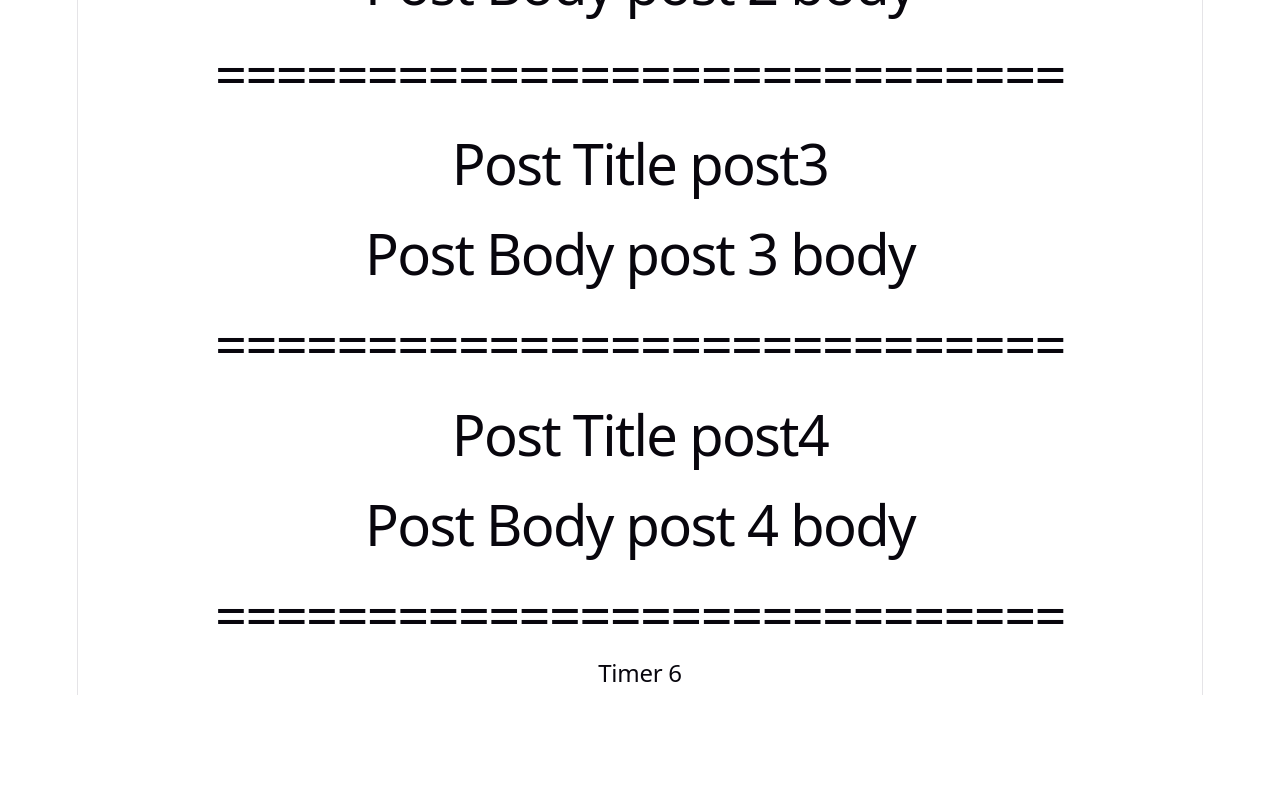
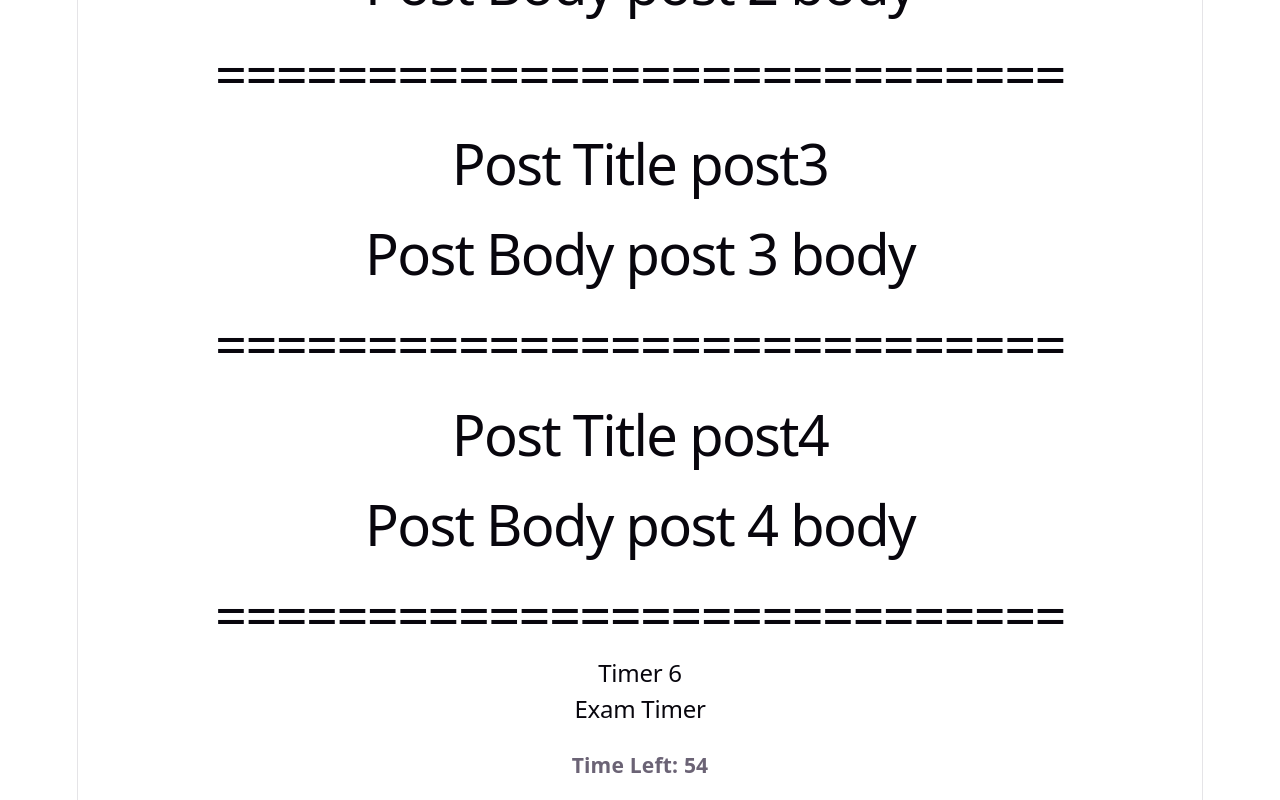
Before and after one commit to Adithya-vajrala/props-concepts, a React (Vite) app: page / in a window 1280 px wide. Shown: the part 2344-3144 px from the top of the page. Before the commit the page ends 3039 px from the top, so only its background shows below. Built offline with nearby package versions, Linux system fonts and the light colour scheme.

Commit message:
feat:another example of use effect is added

```diff
--- a/src/App.tsx
+++ b/src/App.tsx
@@ -5,6 +5,7 @@ import EmployeeCard from './EmployeeCard';
 import EmployeeArray from './EmployeeArray';
 import Blog from './Blog';
 import Timer from './Timer';
+import CountDoun from './CountDoun';
 
 function App() {
   const emp = {
@@ -36,8 +37,9 @@ function App() {
         ))
       }
       </ul>
-      <Blog></Blog>
-      <Timer></Timer>
+      <Blog />
+      <Timer />
+      <CountDoun />
     </>
   )
 }
--- /dev/null
+++ b/src/CountDoun.tsx
@@ -0,0 +1,40 @@
+import React, { useEffect, useState } from 'react'
+
+function CountDoun() {
+    let [count,setCount] = useState(60);
+    let [submitted,setSubmitted] = useState(false);
+    useEffect(()=>{
+        if (count <= 0) {
+      setSubmitted(true); // Time is up → exam submitted
+      return; // Stop timer
+    }
+
+        let timerid = setInterval(()=>{
+            setCount(prev => prev - 1);
+        },1000);
+    return(()=>{
+        clearInterval(timerid);
+    });
+    },[count])
+  return (
+    <>
+      {
+        !submitted ? (
+        <>
+          <h2>Exam Timer</h2>
+          <h3>
+            Time Left: {count}
+          </h3>
+        </>
+        ) : (
+            <>
+            <h1>time is up</h1>
+            </>
+        )
+      }
+
+    </>
+  )
+}
+
+export default CountDoun
```
